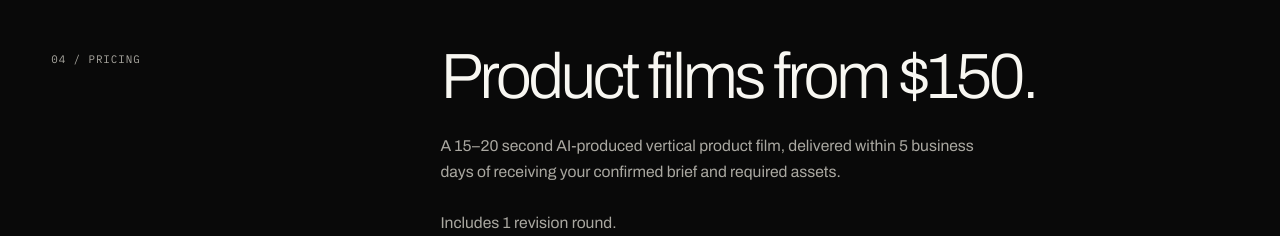
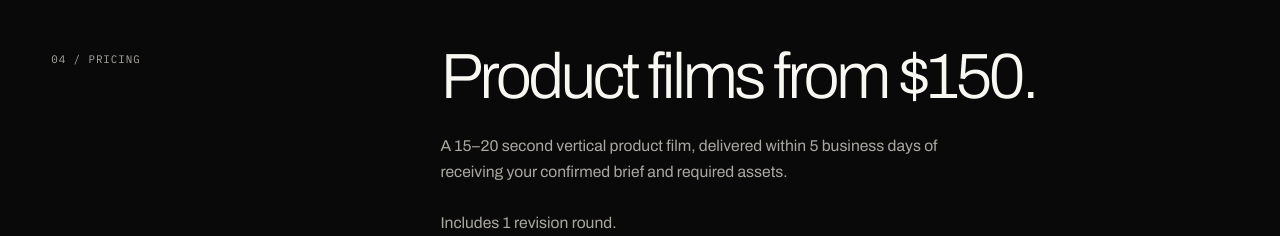
Before and after one commit to yan2003105/morrow-studio-site, a plain HTML site: page index.html in a window 1280 px wide. Shown: the part 6320-6556 px from the top of the page. Drawn offline with Linux system fonts and the light colour scheme.

Commit message:
Pricing: drop AI-produced per owner (copy does not emphasize AI)

```diff
--- a/index.html
+++ b/index.html
@@ -717,7 +717,7 @@
         <div class="section-number">04 / PRICING</div>
         <div>
           <h2 id="pricing-title">Product films from $150.</h2>
-          <p>A 15–20 second AI-produced vertical product film, delivered within 5 business days of receiving your confirmed brief and required assets.</p>
+          <p>A 15–20 second vertical product film, delivered within 5 business days of receiving your confirmed brief and required assets.</p>
           <p>Includes 1 revision round.</p>
           <p>Live-action shoots, complex animation and multi-version packages are quoted separately.</p>
           <p><a class="quote-link" href="mailto:hello@morrowstudio.dpdns.org?subject=Project%20quote%20request&amp;body=Hi%20Morrow%20Studio%2C%0D%0A%0D%0AMy%20product%3A%20%0D%0AWhat%20I%20need%3A%20%0D%0AMy%20timeline%3A%20%0D%0A%0D%0AThanks%21">Get a Project Quote</a></p>
```
